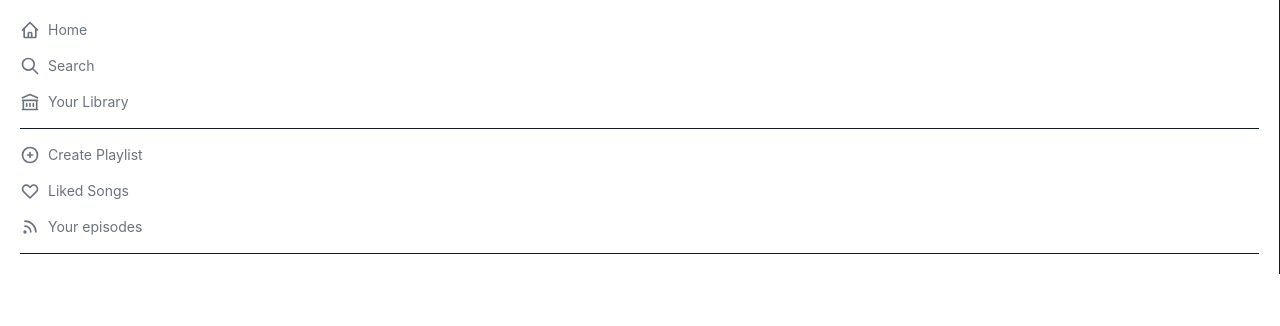
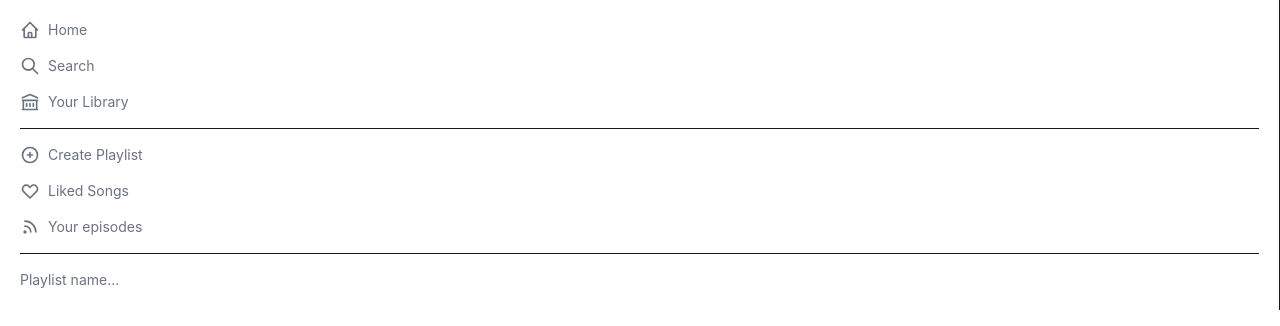
Before and after one commit to Piyush-FSD/spotify-sonny-sangha, a Next.js app: page / in a window 1280 px wide. Shown: the top 326 px of the page. Built offline with nearby package versions, Linux system fonts and the light colour scheme.

Commit message:
implementing nextAuth

```diff
--- a/components/Sidebar.js
+++ b/components/Sidebar.js
@@ -33,6 +33,8 @@ export const Sidebar = () => {
                     <p>Your episodes</p>
                 </button>
                 <hr className='border-t-{0.1px} border-gray-900' />
+
+                <p className='cursor-pointer hover:text-white'>Playlist name...</p>
             </div>
         </div>
     )
--- /dev/null
+++ b/pages/login.js
@@ -0,0 +1,11 @@
+const Login = () => {
+    return (
+        <div>
+            <h1>
+                This is a login page
+            </h1>
+        </div>
+    )
+};
+
+export default Login;
```
